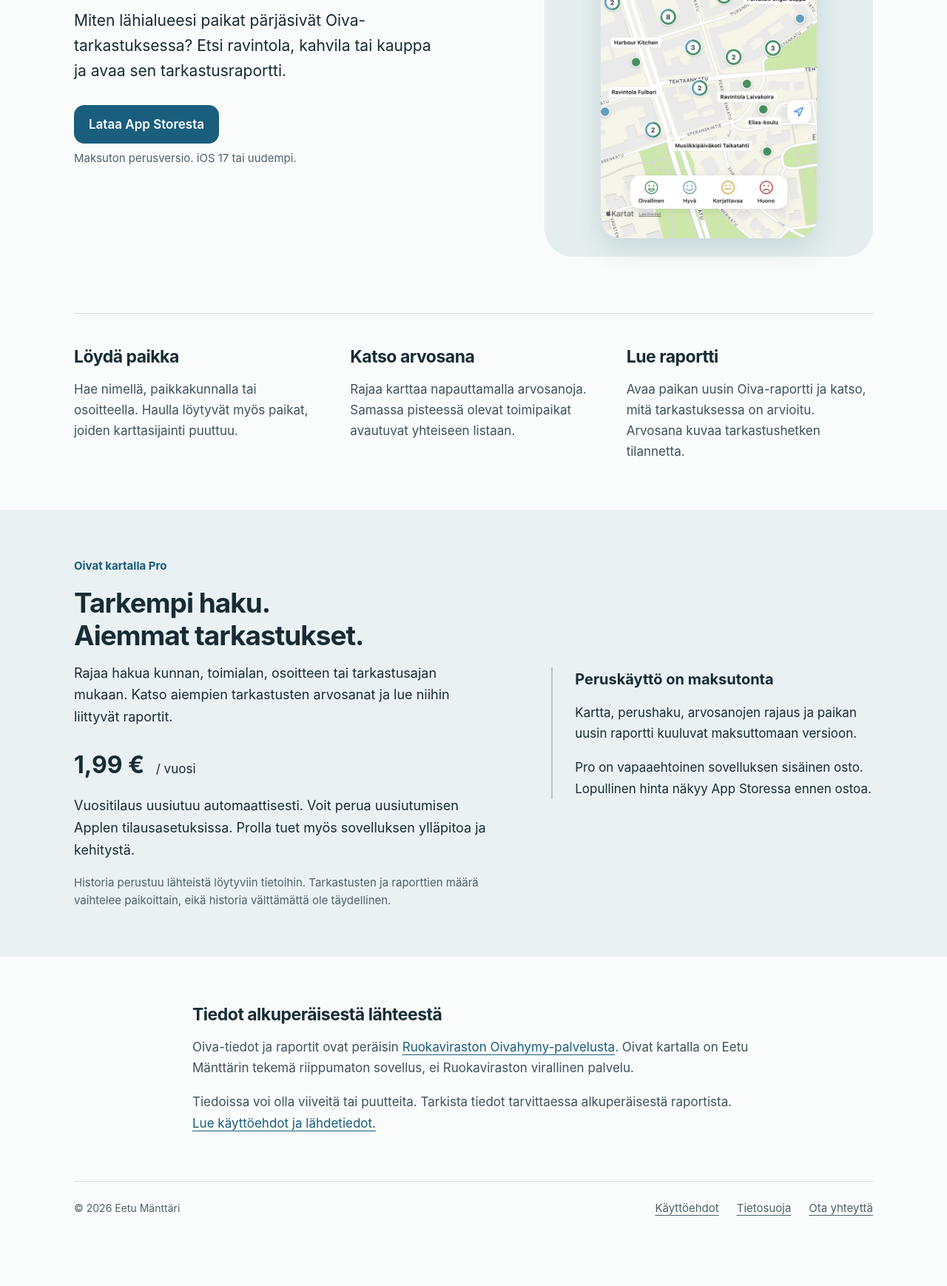
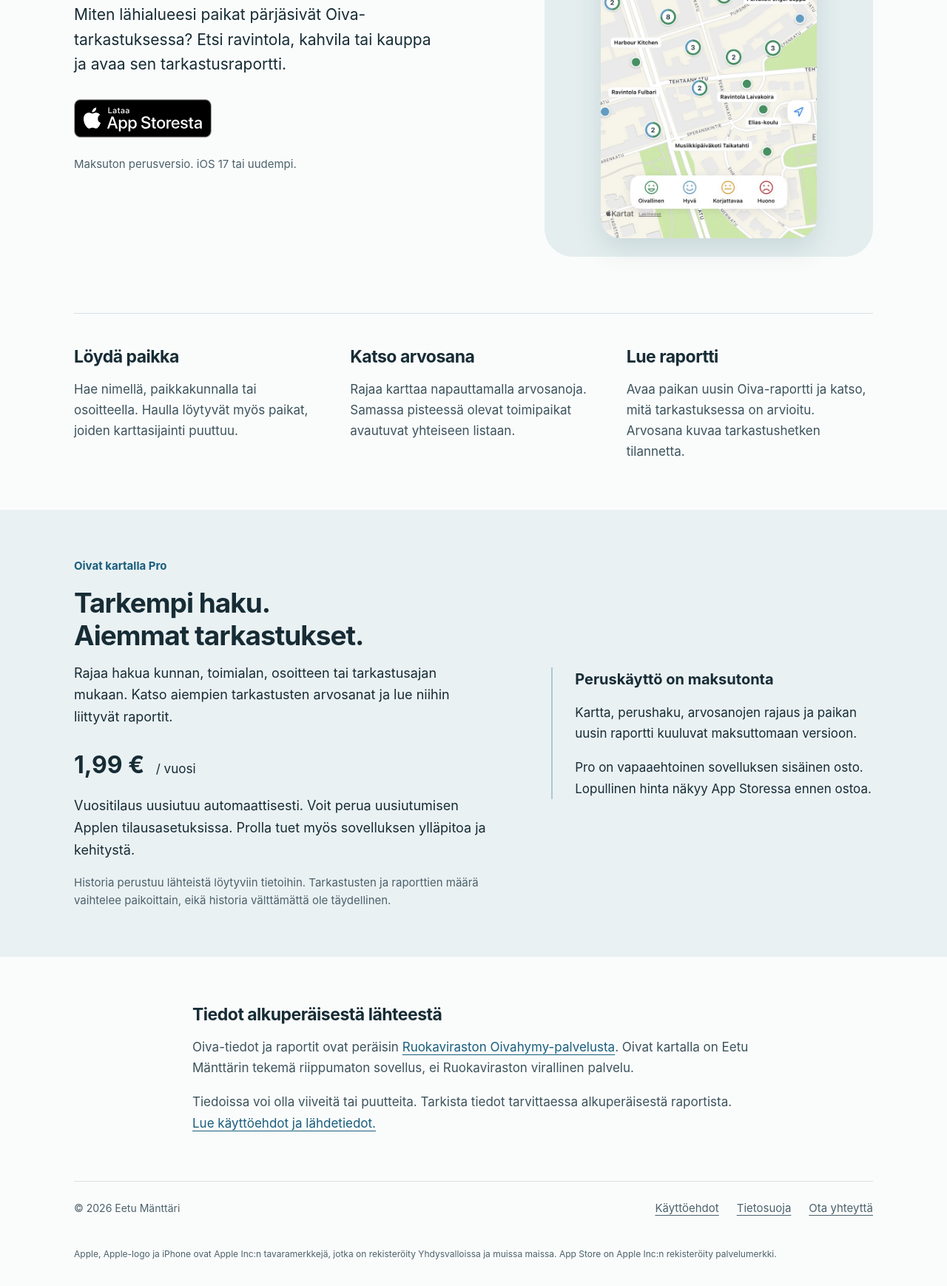
Before and after one commit to edman01/oivat-kartalla-info, a plain HTML site: page sovellus/index.html in a window 1280 px wide. Shown: the part 487-2225 px from the top of the page at 74% size. Before the commit the page ends 2183 px from the top, so only its background shows below. Drawn offline with Linux system fonts and the light colour scheme.

Commit message:
Use official Finnish App Store download badge

```diff
--- a/sovellus/index.html
+++ b/sovellus/index.html
@@ -29,7 +29,7 @@
 <header class="wrap header"><a class="brand" href="./"><img src="../icon.png" alt="" width="40" height="40">Oivat kartalla</a><nav aria-label="Päävalikko"><a href="#pro">Pro</a><a href="../">Käyttöehdot</a><a href="../tietosuoja.html">Tietosuoja</a></nav></header>
 <main id="sisalto">
 <section class="wrap hero">
-<div class="hero-copy"><p class="eyebrow">iPhonelle</p><h1>Oiva-tulokset<br>kartalla.</h1><p class="lead">Miten lähialueesi paikat pärjäsivät Oiva-tarkastuksessa? Etsi ravintola, kahvila tai kauppa ja avaa sen tarkastusraportti.</p><a class="status" href="https://apps.apple.com/fi/app/oivat-kartalla/id6814926304">Lataa App Storesta</a><p class="small">Maksuton perusversio. iOS 17 tai uudempi.</p></div>
+<div class="hero-copy"><p class="eyebrow">iPhonelle</p><h1>Oiva-tulokset<br>kartalla.</h1><p class="lead">Miten lähialueesi paikat pärjäsivät Oiva-tarkastuksessa? Etsi ravintola, kahvila tai kauppa ja avaa sen tarkastusraportti.</p><a class="app-store-badge" href="https://apps.apple.com/fi/app/oivat-kartalla/id6814926304"><img src="assets/app-store-fi.svg" alt="Lataa App Storesta" width="186" height="52"></a><p class="small">Maksuton perusversio. iOS 17 tai uudempi.</p></div>
 <div class="phone-wrap"><img class="phone" src="assets/kartta.webp" width="660" height="1434" alt="Oivat kartalla näyttää Helsingin toimipaikkojen nimet ja Oiva-arvosanat kartalla." fetchpriority="high"></div>
 </section>
 <section class="wrap features" aria-label="Sovelluksen ominaisuudet">
@@ -40,5 +40,5 @@
 <section class="pro-section" id="pro"><div class="wrap pro-grid"><div><p class="eyebrow">Oivat kartalla Pro</p><h2>Tarkempi haku.<br>Aiemmat tarkastukset.</h2><p>Rajaa hakua kunnan, toimialan, osoitteen tai tarkastusajan mukaan. Katso aiempien tarkastusten arvosanat ja lue niihin liittyvät raportit.</p><p class="price">1,99 € <span>/ vuosi</span></p><p>Vuositilaus uusiutuu automaattisesti. Voit perua uusiutumisen Applen tilausasetuksissa. Prolla tuet myös sovelluksen ylläpitoa ja kehitystä.</p><p class="small">Historia perustuu lähteistä löytyviin tietoihin. Tarkastusten ja raporttien määrä vaihtelee paikoittain, eikä historia välttämättä ole täydellinen.</p></div><div class="pro-note"><h3>Peruskäyttö on maksutonta</h3><p>Kartta, perushaku, arvosanojen rajaus ja paikan uusin raportti kuuluvat maksuttomaan versioon.</p><p>Pro on vapaaehtoinen sovelluksen sisäinen osto. Lopullinen hinta näkyy App Storessa ennen ostoa.</p></div></div></section>
 <section class="wrap source"><h2>Tiedot alkuperäisestä lähteestä</h2><p>Oiva-tiedot ja raportit ovat peräisin <a href="https://www.oivahymy.fi/">Ruokaviraston Oivahymy-palvelusta</a>. Oivat kartalla on Eetu Mänttärin tekemä riippumaton sovellus, ei Ruokaviraston virallinen palvelu.</p><p>Tiedoissa voi olla viiveitä tai puutteita. Tarkista tiedot tarvittaessa alkuperäisestä raportista. <a href="../">Lue käyttöehdot ja lähdetiedot.</a></p></section>
 </main>
-<footer class="wrap footer"><p>© 2026 Eetu Mänttäri</p><nav aria-label="Lisätiedot"><a href="../">Käyttöehdot</a><a href="../tietosuoja.html">Tietosuoja</a><a href="mailto:edman.build@gmail.com">Ota yhteyttä</a></nav></footer>
+<footer class="wrap footer"><p>© 2026 Eetu Mänttäri</p><nav aria-label="Lisätiedot"><a href="../">Käyttöehdot</a><a href="../tietosuoja.html">Tietosuoja</a><a href="mailto:edman.build@gmail.com">Ota yhteyttä</a></nav><p class="trademark">Apple, Apple-logo ja iPhone ovat Apple Inc:n tavaramerkkejä, jotka on rekisteröity Yhdysvalloissa ja muissa maissa. App Store on Apple Inc:n rekisteröity palvelumerkki.</p></footer>
 </body></html>
```
Also changed, not shown: sovellus/site.css (+1 -1 lines), sovellus/assets/app-store-fi.svg (added).
